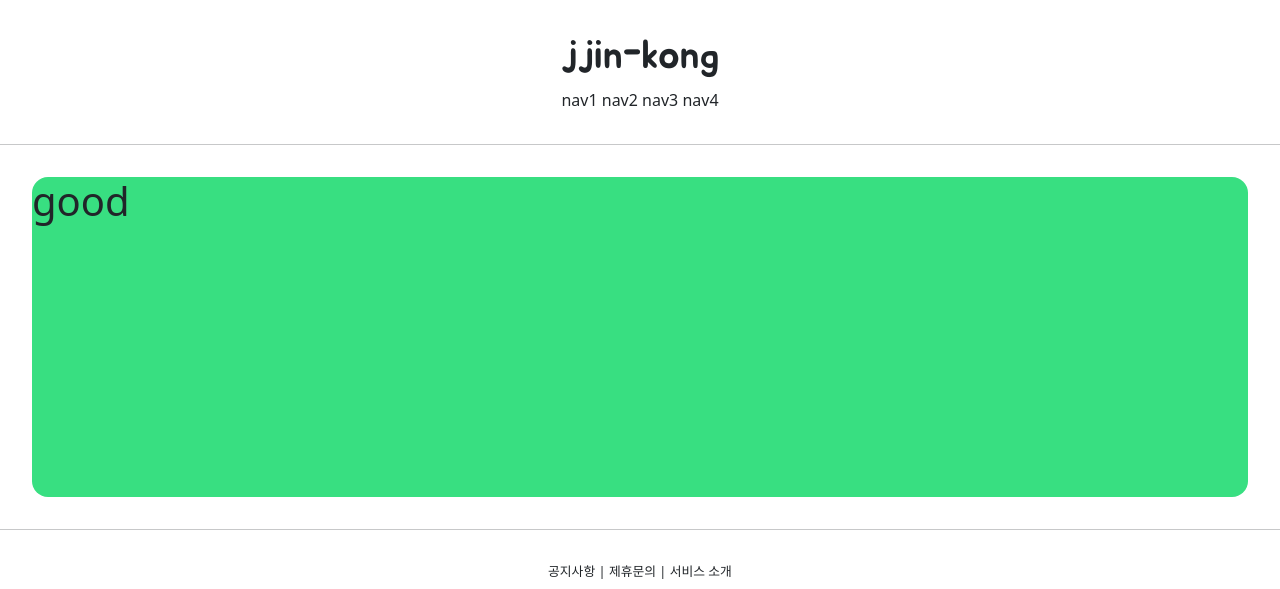
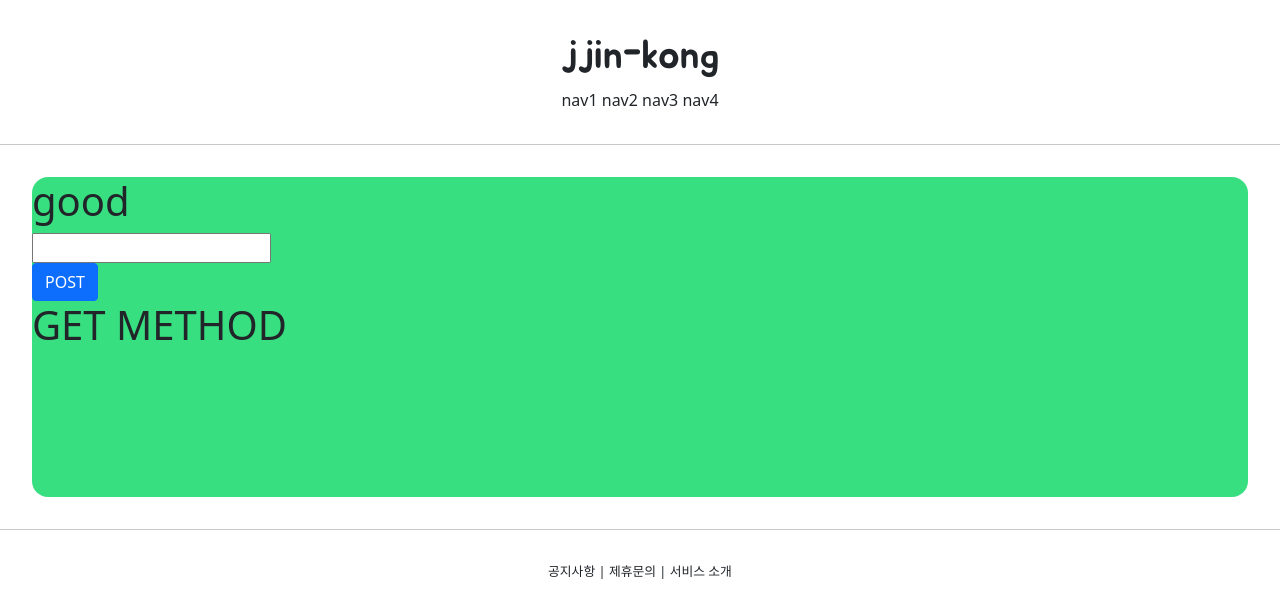
Before and after one commit to JJingu/jjinkong, a Django app: page /accounts/hello_world/ in a window 1280 px wide. Shown: the top 589 px of the page. Run offline with Django 4.2, Linux system fonts and the light colour scheme.

Commit message:
django course 16 commit

```diff
--- a/accountapp/templates/accountapp/hello_world.html
+++ b/accountapp/templates/accountapp/hello_world.html
@@ -7,6 +7,21 @@
             good
         </h1>
 
+        <form action="/accounts/hello_world/" method="post">
+
+            <div>
+                <input type="text" name="hello_world_input">
+            </div>
+            {% csrf_token %}
+            <div>
+                <input type="submit" class="btn btn-primary" value="POST">
+            </div>
+        </form>
+
+        <h1>
+            {{ text }}
+        </h1>
+
     </div>
 
 {% endblock %}
--- a/accountapp/views.py
+++ b/accountapp/views.py
@@ -6,5 +6,21 @@ from django.http import HttpResponse, HttpResponseRedirect
 
 
 def hello_world(request):
-    # return render(request, 'accountapp/hello_world.html', context={'hello_world_list': hello_world_list})
-    return render(request, 'accountapp/hello_world.html')
+    if request.method == "POST":
+        return render(request, 'accountapp/hello_world.html', context={'text': 'POST METHOD'})
+    else:
+        return render(request, 'accountapp/hello_world.html', context={'text': 'GET METHOD'})
+
+    #     temp = request.POST.get('hello_world_input')
+    #
+    #     new_hello_world = HelloWorld()
+    #     new_hello_world.text = temp
+    #     new_hello_world.save()
+    #
+    #     return HttpResponseRedirect(reverse('accountapp:hello_world'))
+    #
+    # else:
+    #     hello_world_list = HelloWorld.objects.all()
+    #     return render(request, 'accountapp/hello_world.html', context={'hello_world_list': hello_world_list})
+
+    # return render(request, 'accountapp/hello_world.html')
```
